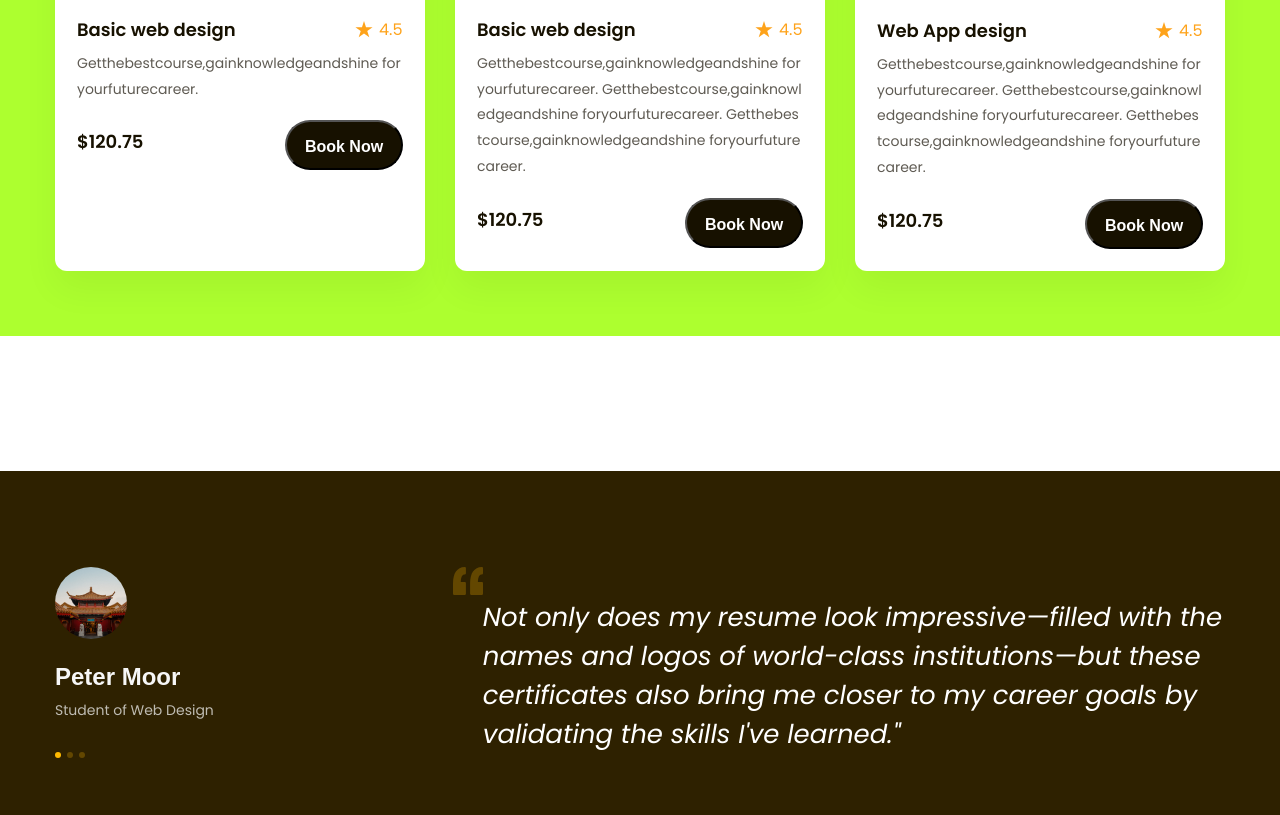
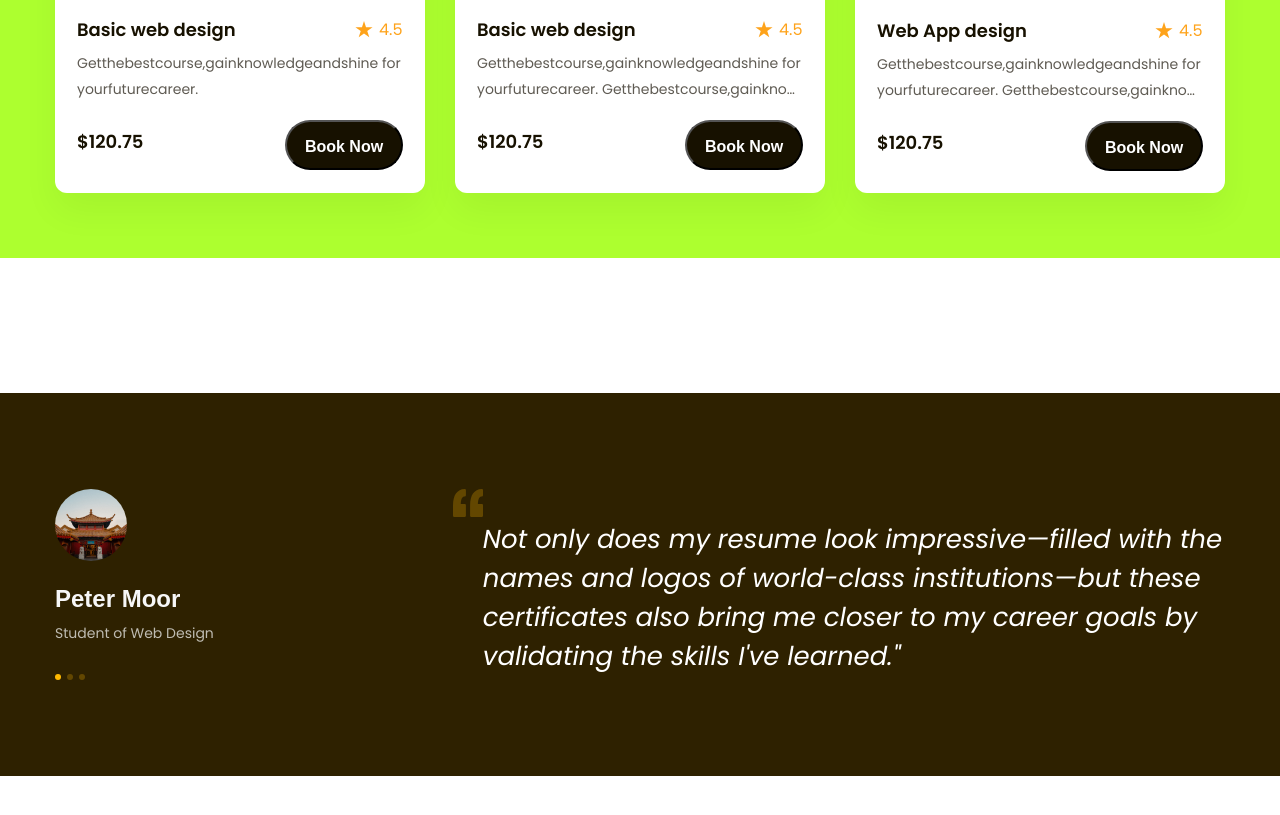
Before and after one commit to pvnam0901/f8-htmlcss-02, a plain HTML site: page index.html in a window 1280 px wide. Shown: the part 1559-2374 px from the top of the page. Drawn offline with Linux system fonts and the light colour scheme.

Commit message:
fix line-clamp

```diff
--- a/index.html
+++ b/index.html
@@ -185,7 +185,7 @@
                                     <span class="value">4.5</span>
                                 </div>
                             </div>
-                            <p class="desc line-climp line-2 break-all">
+                            <p class="desc line-clamp line-2 break-all">
                                 Getthebestcourse,gainknowledgeandshine
                                 foryourfuturecareer.
                                 Getthebestcourse,gainknowledgeandshine
@@ -215,7 +215,7 @@
                                     <span class="value">4.5</span>
                                 </div>
                             </div>
-                            <p class="desc line-climp line-2 break-all">
+                            <p class="desc line-clamp line-2 break-all">
                                 Getthebestcourse,gainknowledgeandshine
                                 foryourfuturecareer.
                                 Getthebestcourse,gainknowledgeandshine
```
